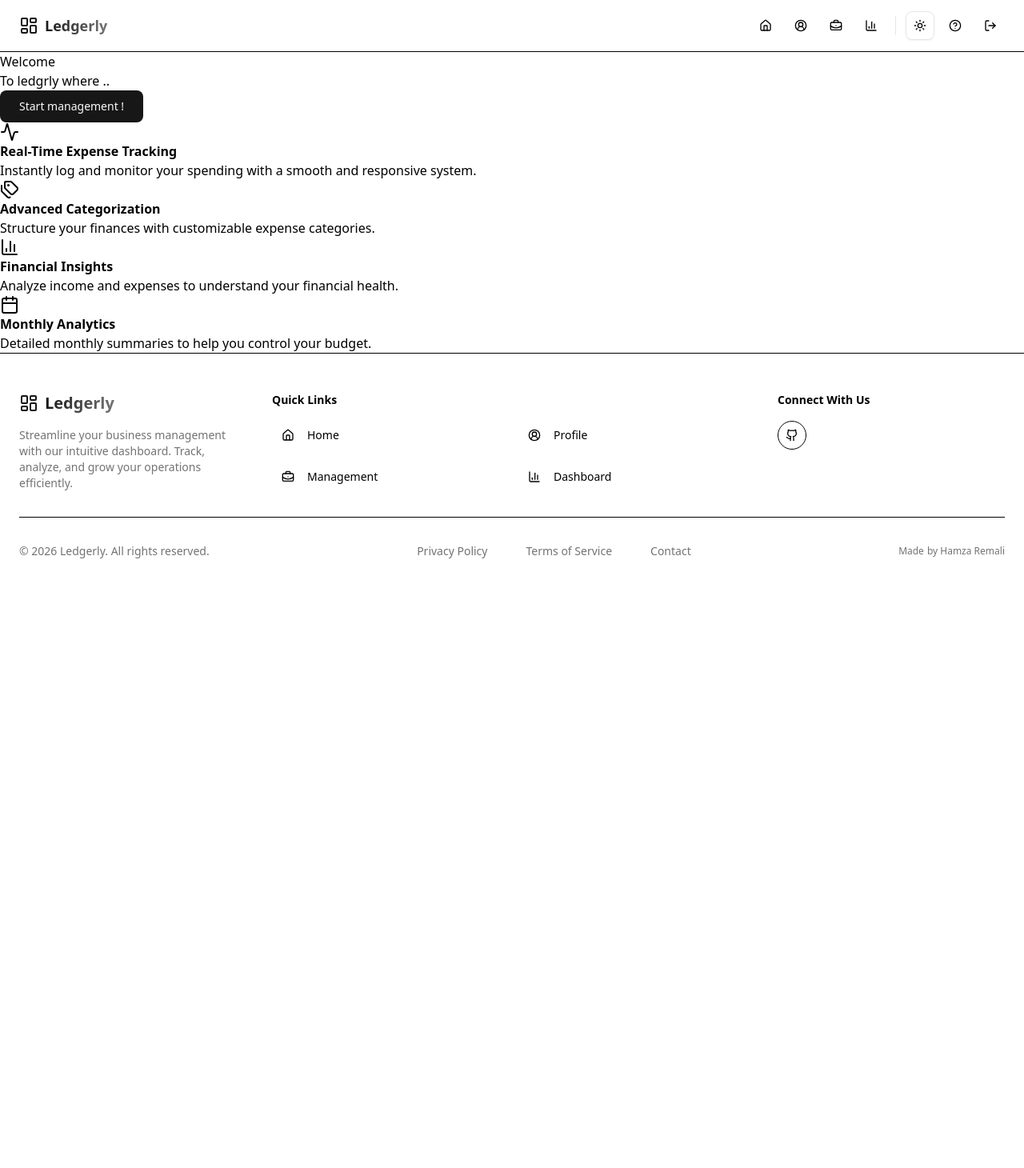
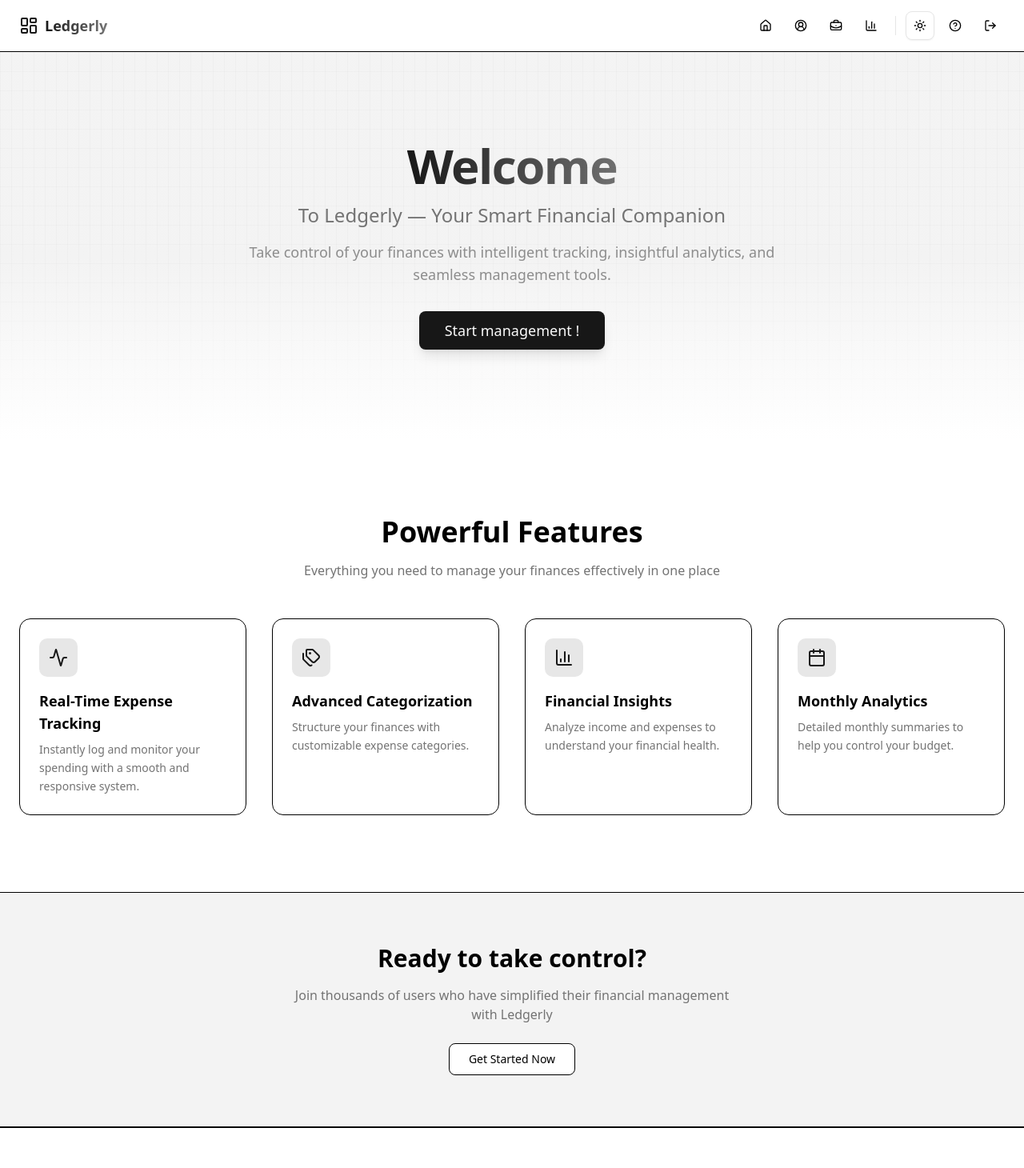
Before and after one commit to reportJNG/Ledgerly, a Next.js app: page /Home in a window 1280 px wide. Shown: the top 1460 px of the page at 80% size. Before the commit the page ends 800 px from the top, so only its background shows below. Built offline with nearby package versions, Linux system fonts and the light colour scheme.

Commit message:
created home page well done 100% finshed

```diff
--- a/Frontend/Pages/Home.tsx
+++ b/Frontend/Pages/Home.tsx
@@ -4,6 +4,7 @@ import About from "../components/Myui/About";
 import Topbar from "../components/Myui/Topbar";
 import { Button } from "../components/ui/button";
 import { Activity, Tags, BarChart3, Calendar } from "lucide-react";
+
 export const features = [
   {
     title: "Real-Time Expense Tracking",
@@ -34,47 +35,106 @@ export default function Home() {
   const routes = useRouter();
 
   return (
-    <div>
+    <div className="min-h-screen flex flex-col">
       <header>
         <Topbar />
       </header>
-      <main>
-        {/**welcome */}
-        <div>
-          <div>
-            <h1>Welcome</h1>
-            <h4>To ledgrly where ..</h4>
-            <p></p>
+
+      <main className="flex-1">
+        <section className="relative overflow-hidden bg-linear-to-b from-primary/5 via-primary/5 to-background py-20 md:py-28">
+          <div className="container px-4 md:px-6">
+            <div className="flex flex-col items-center text-center space-y-8 max-w-3xl mx-auto">
+              <div className="space-y-4">
+                <h1 className="text-4xl md:text-6xl font-bold tracking-tight">
+                  <span className="bg-linear-to-r from-primary to-primary/60 bg-clip-text text-transparent">
+                    Welcome
+                  </span>
+                </h1>
+                <h4 className="text-xl md:text-2xl text-muted-foreground">
+                  To Ledgerly — Your Smart Financial Companion
+                </h4>
+                <p className="text-lg text-muted-foreground/80 max-w-2xl">
+                  Take control of your finances with intelligent tracking,
+                  insightful analytics, and seamless management tools.
+                </p>
               </div>
 
               <Button
                 aria-label="Start"
                 title="Start"
                 size="lg"
-            onClick={() => routes.push("/Mangement")}
+                onClick={() => routes.push("/Management")}
+                className="relative group px-8 py-6 text-lg shadow-lg hover:shadow-xl transition-all duration-300 hover:scale-105 cursor-pointer"
               >
-            Start management !
+                <span className="relative z-10">Start management !</span>
+                <div className="absolute inset-0 bg-linear-to-r from-primary to-primary/60 rounded-lg opacity-0 group-hover:opacity-100 transition-opacity duration-300" />
               </Button>
             </div>
+          </div>
 
-        {/**Main */}
+          <div className="absolute inset-0 -z-10 h-full w-full bg-[linear-gradient(to_right,#8080800a_1px,transparent_1px),linear-gradient(to_bottom,#8080800a_1px,transparent_1px)] bg-size-[14px_24px]" />
+        </section>
 
-        <div>
-          {/**small squares */}
+        <section className="py-16 md:py-24">
+          <div className="container px-4 md:px-6">
+            <div className="text-center mb-12">
+              <h2 className="text-3xl md:text-4xl font-bold mb-4">
+                Powerful Features
+              </h2>
+              <p className="text-muted-foreground max-w-2xl mx-auto">
+                Everything you need to manage your finances effectively in one
+                place
+              </p>
+            </div>
+
+            <div className="grid grid-cols-1 md:grid-cols-2 lg:grid-cols-4 gap-6 md:gap-8">
               {features.map((val, i) => {
                 const Icon = val.icon;
                 return (
-              <div key={i}>
-                <div>
-                  <Icon />
+                  <div
+                    key={i}
+                    className="group relative overflow-hidden rounded-xl border bg-card p-6 hover:shadow-lg transition-all duration-300 hover:-translate-y-1"
+                  >
+                    <div className="mb-4 inline-flex h-12 w-12 items-center justify-center rounded-lg bg-primary/10 text-primary group-hover:bg-primary group-hover:text-white transition-colors duration-300">
+                      <Icon className="h-6 w-6" />
                     </div>
-                <strong>{val.title}</strong>
-                <p>{val.description}</p>
+
+                    <strong className="block text-lg font-semibold mb-2 group-hover:text-primary transition-colors">
+                      {val.title}
+                    </strong>
+                    <p className="text-sm text-muted-foreground leading-relaxed">
+                      {val.description}
+                    </p>
+
+                    <div className="absolute inset-0 -z-10 bg-linear-to-br from-primary/5 via-transparent to-transparent opacity-0 group-hover:opacity-100 transition-opacity duration-300" />
                   </div>
                 );
               })}
             </div>
+          </div>
+        </section>
+
+        <section className="py-12 md:py-16 bg-primary/5 border-y">
+          <div className="container px-4 md:px-6 text-center">
+            <h3 className="text-2xl md:text-3xl font-bold mb-4">
+              Ready to take control?
+            </h3>
+            <p className="text-muted-foreground mb-6 max-w-xl mx-auto">
+              Join thousands of users who have simplified their financial
+              management with Ledgerly
+            </p>
+            <Button
+              size="lg"
+              variant="outline"
+              onClick={() => routes.push("/Management")}
+              className="hover:bg-primary hover:text-white hover:border-primary transition-all duration-300 cursor-pointer"
+            >
+              Get Started Now
+            </Button>
+          </div>
+        </section>
       </main>
+
       <footer>
         <About />
       </footer>
--- a/Frontend/components/Myui/About.tsx
+++ b/Frontend/components/Myui/About.tsx
@@ -90,8 +90,13 @@ export default function About() {
         </div>
 
         <div className="mt-8 pt-6 border-t flex flex-col sm:flex-row items-center justify-between gap-4">
-          <p className="text-sm text-muted-foreground">
-            © 2026 Ledgerly. All rights reserved.
+          <p
+            className="text-sm text-muted-foreground"
+            onClick={() =>
+              window.open("https://github.com/reportJNG", "_blank")
+            }
+          >
+            © 2026 Ledgerly All rights reserved
           </p>
           <div className="flex items-center gap-4 text-sm text-muted-foreground">
             <Button variant="ghost">Privacy Policy</Button>
```
Lines whose indentation alone changed are shown as unchanged.
